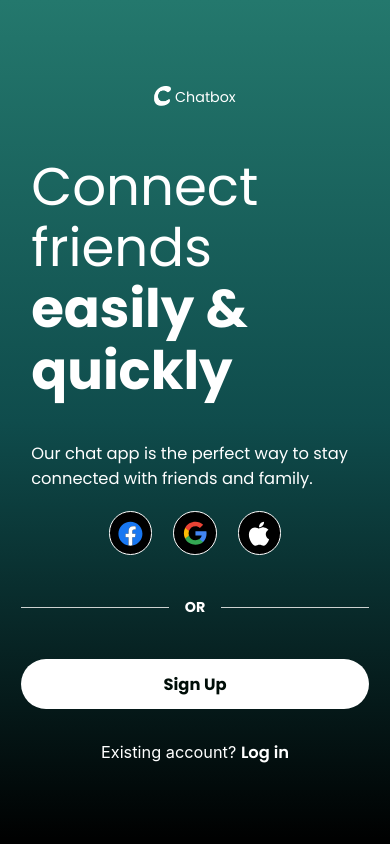
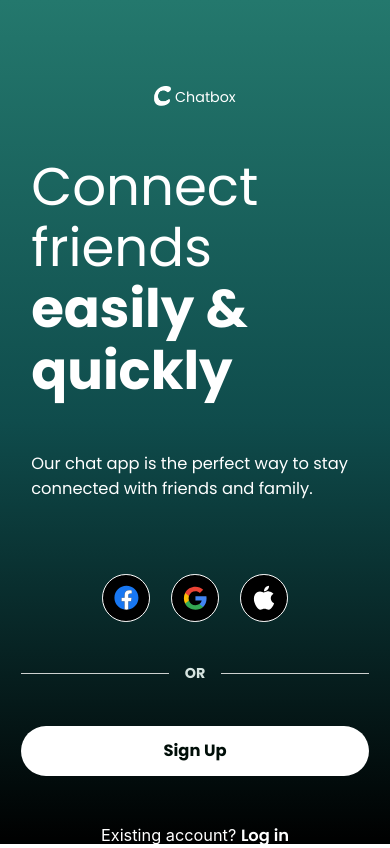
Before and after one commit to PhilaNgcamu/chat-app, a React Native app: screen /Onboarding in a window 390 px wide. Built offline with nearby package versions, Linux system fonts and the light colour scheme; no server answers.

Commit message:
Updated Onboarding

```diff
--- a/components/onboarding/LoginLink.js
+++ b/components/onboarding/LoginLink.js
@@ -16,7 +16,7 @@ const LoginLink = ({ onPress }) => {
 
 const styles = StyleSheet.create({
   link: {
-    marginTop: verticalScale(10),
+    marginTop: verticalScale(25),
   },
   linkText: {
     color: "#FFF",
--- a/components/onboarding/Onboarding.js
+++ b/components/onboarding/Onboarding.js
@@ -42,10 +42,12 @@ const Onboarding = ({ navigation }) => {
       <Subtitle />
       <View style={styles.content}>
         <Description />
-        <SocialLoginButtons />
-        <Separator />
-        <SignUpButton onPress={() => navigation.navigate("UserSignUp")} />
-        <LoginLink onPress={() => navigation.navigate("UserLogin")} />
+        <View style={styles.loginOrRegisterOptions}>
+          <SocialLoginButtons />
+          <Separator />
+          <SignUpButton onPress={() => navigation.navigate("UserSignUp")} />
+          <LoginLink onPress={() => navigation.navigate("UserLogin")} />
+        </View>
       </View>
     </LinearGradient>
   );
@@ -65,9 +67,13 @@ const styles = StyleSheet.create({
   },
   content: {
     position: "absolute",
-    top: verticalScale(424),
+    top: verticalScale(434),
     width: "100%",
     paddingHorizontal: horizontalScale(20),
+  },
+  loginOrRegisterOptions: {
+    position: "relative",
+    top: verticalScale(50),
   },
 });
 
--- a/components/onboarding/Separator.js
+++ b/components/onboarding/Separator.js
@@ -31,7 +31,7 @@ const styles = StyleSheet.create({
   orText: {
     fontSize: moderateScale(14),
     fontFamily: "Poppins-Bold",
-    color: "#FFF",
+    color: "#D6E4E0",
     marginHorizontal: horizontalScale(15),
   },
 });
--- a/components/onboarding/SignUpButton.js
+++ b/components/onboarding/SignUpButton.js
@@ -16,7 +16,7 @@ const SignUpButton = ({ onPress }) => {
 
 const styles = StyleSheet.create({
   button: {
-    backgroundColor: "#FFF",
+    backgroundColor: "#FFFFFF",
     paddingVertical: verticalScale(12),
     paddingHorizontal: horizontalScale(25),
     borderRadius: 25,
--- a/components/onboarding/SocialLoginButtons.js
+++ b/components/onboarding/SocialLoginButtons.js
@@ -31,9 +31,9 @@ const styles = StyleSheet.create({
     marginVertical: verticalScale(20),
   },
   socialLogoWrapper: {
-    width: horizontalScale(42),
-    height: horizontalScale(42),
-    borderRadius: horizontalScale(21),
+    width: horizontalScale(46),
+    height: horizontalScale(46),
+    borderRadius: horizontalScale(23),
     borderWidth: 1,
     borderColor: "#FFFFFF",
     backgroundColor: "#000000",
```
